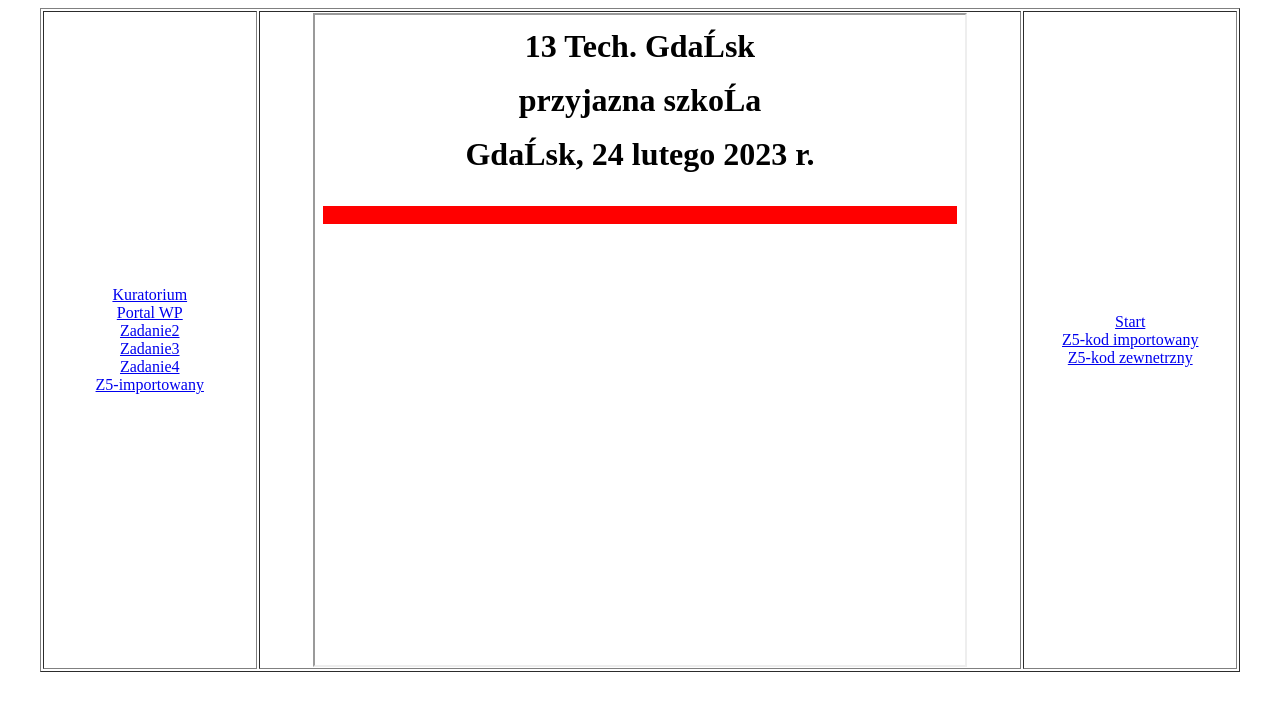
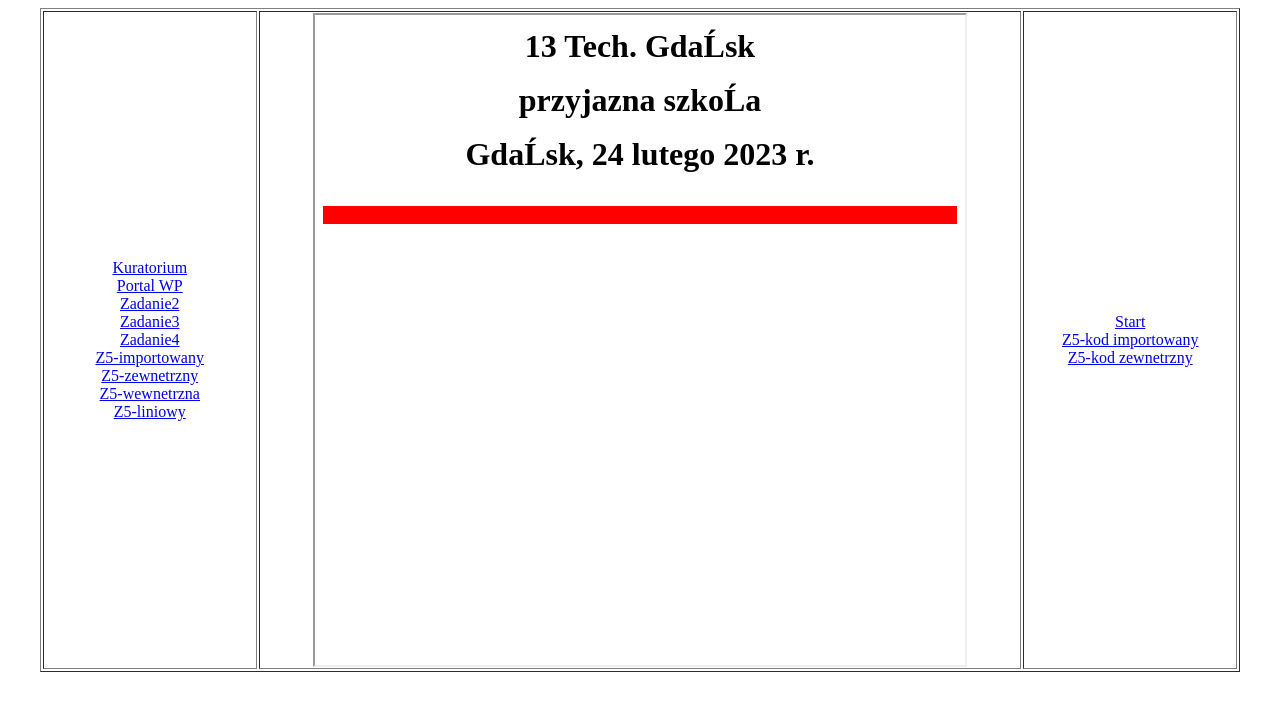
Before and after one commit to Kacperjer/CSS, a plain HTML site: page index.html in a window 1280 px wide. Drawn offline with Linux system fonts and the light colour scheme.

Commit message:
Update index.html

```diff
--- a/index.html
+++ b/index.html
@@ -18,6 +18,11 @@
   <br>
   <a href="cztery_pierwsze_litery_nazwiska_z5_1.html" target="strony">Z5-importowany</a>
   <br>
+  <a href="cztery_pierwsze_litery_nazwiska_z5_2.html" target="strony">Z5-zewnetrzny</a>
+  <br>
+  <a href="cztery_pierwsze_litery_nazwiska_z5_3.html" target="strony">Z5-wewnetrzna</a>
+  <br>
+  <a href="cztery_pierwsze_litery_nazwiska_z5_4.html" target="strony">Z5-liniowy</a>
 </td>
 <td align=center><iframe width=650 height=650 name="strony" src="start.html" border="0"></iframe>
 <br>
```
